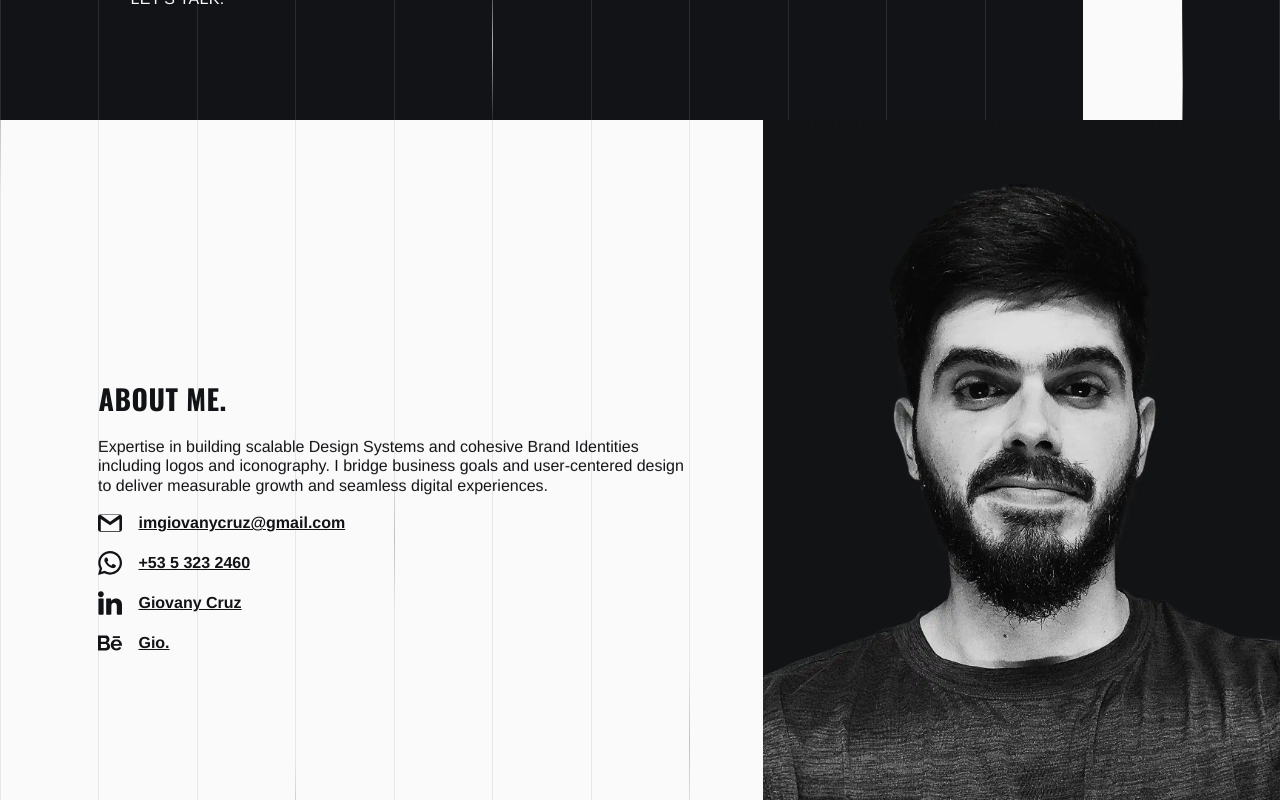
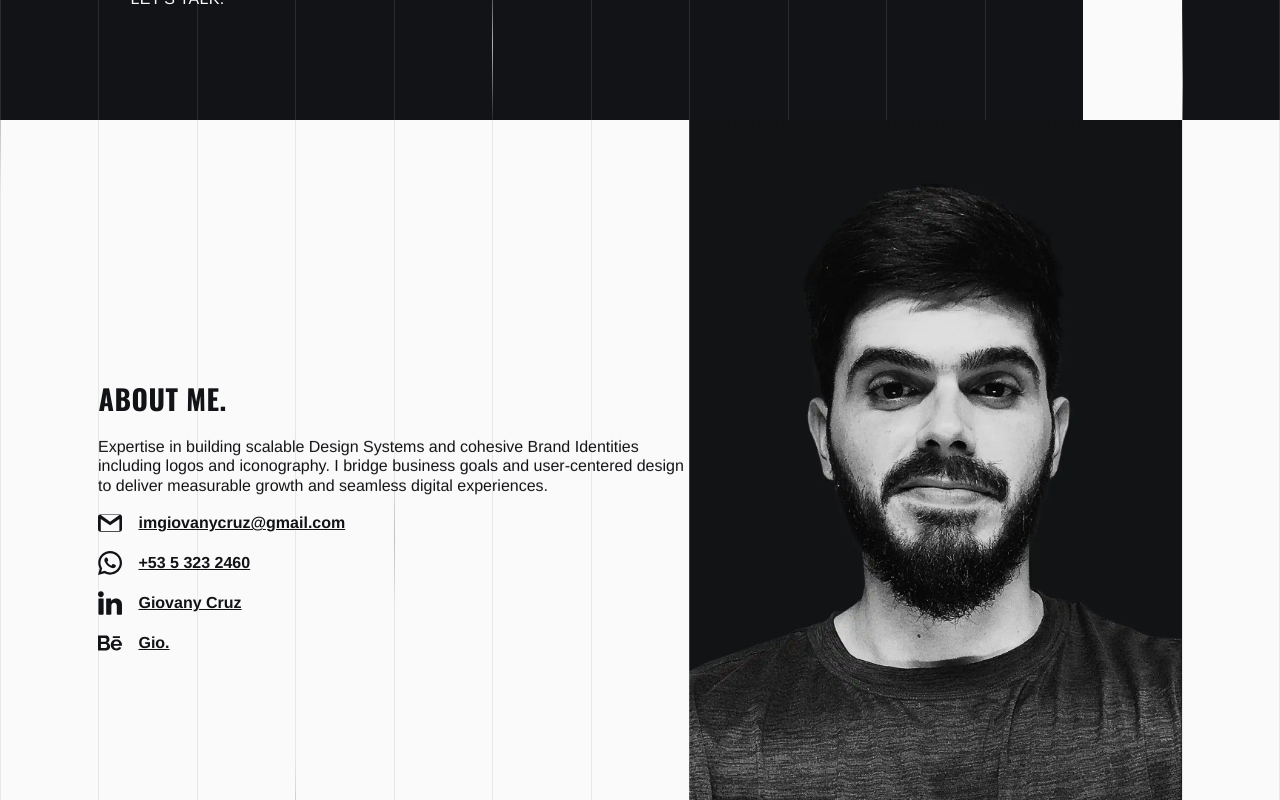
Before and after one commit to PolariSystem/gio-portfolio, a React (Vite) app: page / in a window 1280 px wide. Shown: the part 680-1480 px from the top of the page. Built offline with nearby package versions, Linux system fonts and the light colour scheme.

Commit message:
Update About.tsx to add Portrait appear and disappear animation

```diff
--- a/src/app/components/sections/About.tsx
+++ b/src/app/components/sections/About.tsx
@@ -42,6 +42,7 @@ export function About() {
   const bioRef = useRef<HTMLDivElement>(null);
   const [started, setStarted] = useState(false);
   const [titleDone, setTitleDone] = useState(false);
+  const imgRef = useRef<HTMLImageElement>(null);
 
   useEffect(() => {
     if (!sec.current) return;
@@ -56,26 +57,73 @@ export function About() {
     return () => st.kill();
   }, []);
 
+  useEffect(() => {
+    if (!imgRef.current || !sec.current) return;
+    // Configuración inicial: imagen oculta (recortada desde la derecha)
+    gsap.set(imgRef.current, { clipPath: 'inset(0 0% 0 100%)' });
+    // Crear ScrollTrigger para la animación
+    const st = ScrollTrigger.create({
+      trigger: sec.current,
+      start: 'center bottom',    // cuando el borde superior de la sección toca el inferior del viewport
+      end: 'bottom center',      // cuando el borde inferior toca el superior
+      toggleActions: 'play reverse play reverse', // entra: play, sale: reverse
+      onEnter: () => {
+        gsap.to(imgRef.current, {
+          clipPath: 'inset(0 0% 0 0%)',
+          duration: 1,
+          ease: 'power2.out',
+        });
+      },
+      onLeave: () => {
+        gsap.to(imgRef.current, {
+          clipPath: 'inset(0 0% 0 100%)',
+          duration: 0.4,
+          ease: 'power2.in',
+        });
+      },
+      onEnterBack: () => {
+        gsap.to(imgRef.current, {
+          clipPath: 'inset(0 0% 0 0%)',
+          duration: 1,
+          ease: 'power2.out',
+        });
+      },
+      onLeaveBack: () => {
+        gsap.to(imgRef.current, {
+          clipPath: 'inset(0 0% 0 100%)',
+          duration: 0.4,
+          ease: 'power2.in',
+        });
+      },
+    });
+  return () => st.kill();
+}, []);
+
   return (
     <section ref={sec} id="about" data-snap className="relative h-screen w-full overflow-hidden bg-[#fafafa] text-[#121316]">
       <Grid animateIn accentColor="#121316" pulseColor="rgba(18,19,22,0.18)" lineColor="rgba(231,231,232,1)" />
 
-      {/* Portrait — always visible, full height on the right edge */}
+      {/* Portrait — aligned to the black column */}
       <div
-        className="absolute right-0 top-0 z-[3] hidden h-full bg-[#121316] md:block"
-        style={{ width: "clamp(320px, 40.4vw, 775px)" }}
-      >
-        <img src={Images.aboutPortrait} alt="Giovany Cruz" className="h-full w-full object-cover object-bottom" />
+        className="absolute inset-0 z-[3] site-grid pointer-events-none">
+        <div className="col-start-8 col-span-5 h-full overflow-hidden">
+          <img
+          src={Images.aboutPortrait}
+          alt="Giovany Cruz"
+          className="h-full w-full object-cover object-bottom"
+          ref={imgRef}
+          />
+        </div>
       </div>
-
       <div
-        className="relative z-[5] flex h-full flex-col justify-center pr-8 md:pr-[clamp(340px,43vw,830px)]"
+        className="relative z-[5] flex h-full flex-col justify-center"
         style={{
-          paddingLeft: "calc(100vw / 13)",
-          paddingTop: "clamp(6rem, 12vh, 8rem)",
-          paddingBottom: "clamp(4rem, 12vh, 8rem)",
-        }}
-      >
+          paddingLeft: 'calc(100vw / 13)',
+          paddingRight: 'calc(100vw / 13)',
+          paddingTop: 'clamp(6rem, 12vh, 8rem)',
+          paddingBottom: 'clamp(4rem, 12vh, 8rem)',
+  }}
+>
         <div className="flex flex-col items-start" style={{ gap: "clamp(1.5rem, 1.67vw, 2rem)" }}>
           <DotTitle
             lines={["About me"]}
```
